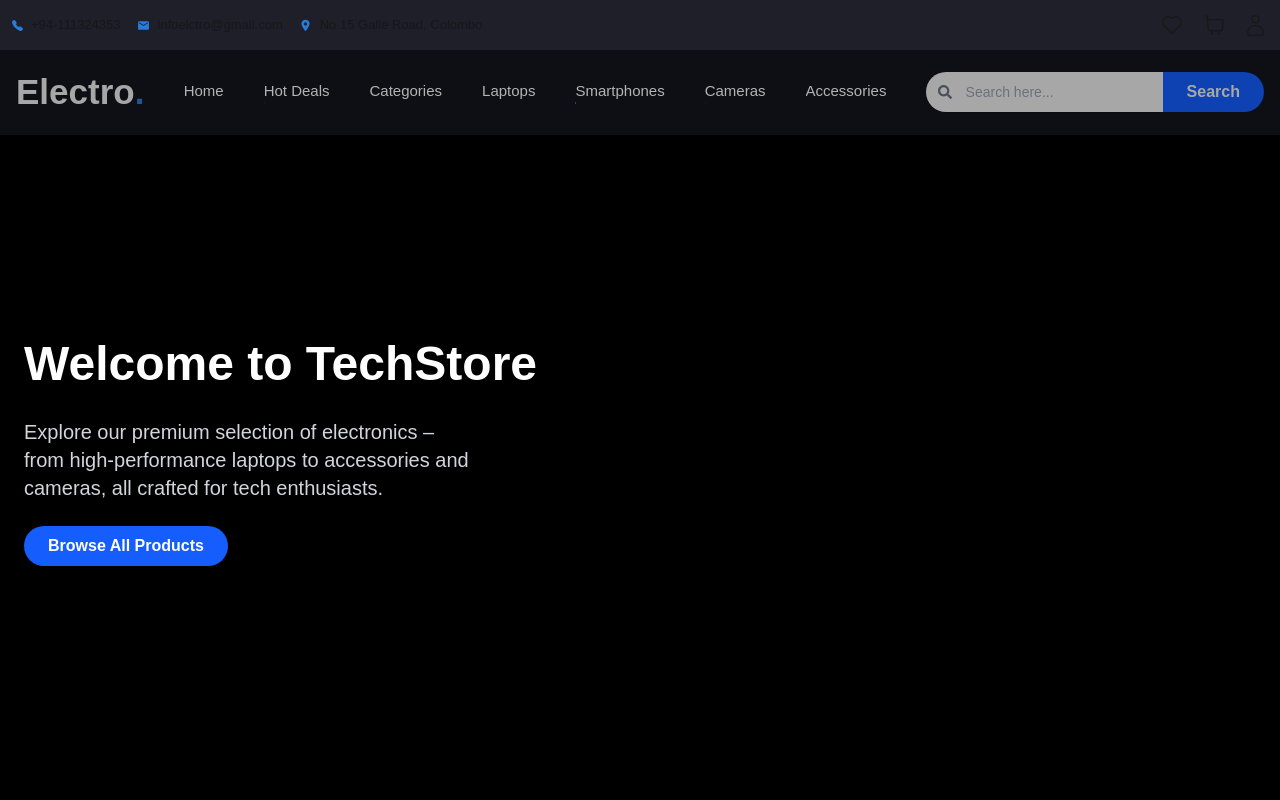
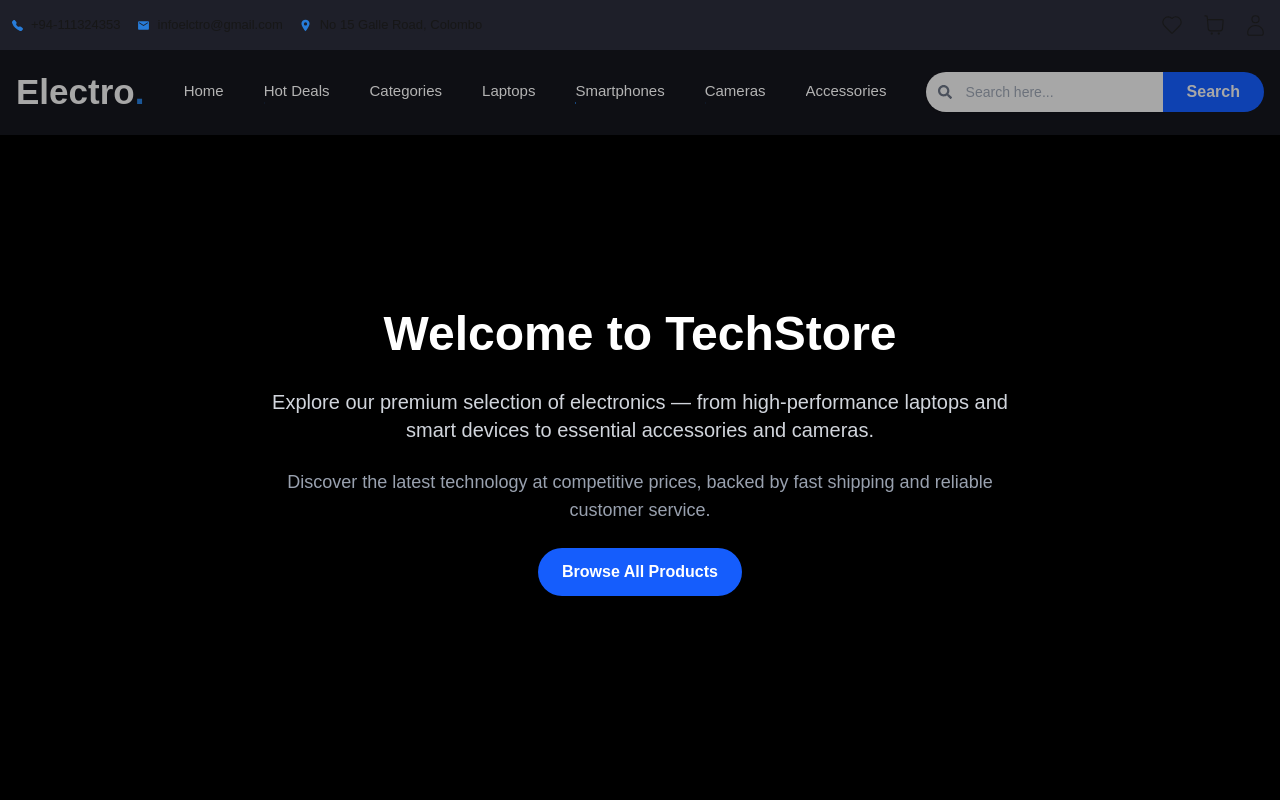
Before and after one commit to vidushalakshan/3D-Ecommerce, a Next.js app in the folder frontend/: page / in a window 1280 px wide. Shown: the top 800 px of the page. Built offline with nearby package versions, Linux system fonts and the light colour scheme.

Commit message:
updated background video

```diff
--- a/frontend/src/components/pages/Home/Home.jsx
+++ b/frontend/src/components/pages/Home/Home.jsx
@@ -2,8 +2,8 @@
 import { useState } from "react";
 
 const Home = () => {
-   const [isVideoLoaded, setIsVideoLoaded] = useState(false);
-  const videoSrc = "/video/background.mp4";
+  const [isVideoLoaded, setIsVideoLoaded] = useState(false);
+  const videoSrc = "/video/background.mp4"; // Adjust the path as necessary
 
   return (
     <section className="relative flex items-center justify-center h-screen bg-black overflow-hidden">
@@ -24,17 +24,24 @@ const Home = () => {
       <div className="absolute top-0 left-0 w-full h-full bg-black/30 z-0" />
 
       {/* Main Content */}
-      <div className="relative z-10 max-w-7xl w-full px-6 py-12 grid grid-cols-1 md:grid-cols-2 gap-10 items-center">
-        {/* Left Side: Text Content */}
-        <div className="text-white space-y-6">
+      <div className="relative z-10 w-full px-6 py-20 flex justify-center items-center">
+        {/* Content Container */}
+        <div className="text-center text-white flex flex-col justify-center items-center space-y-6 max-w-3xl">
           <h2 className="text-4xl md:text-5xl font-bold leading-tight">
             Welcome to TechStore
           </h2>
-          <p className="text-lg md:text-xl text-gray-300 max-w-md">
-            Explore our premium selection of electronics – from high-performance
-            laptops to accessories and cameras, all crafted for tech enthusiasts.
+
+          <p className="text-lg md:text-xl text-gray-300">
+            Explore our premium selection of electronics — from high-performance
+            laptops and smart devices to essential accessories and cameras.
           </p>
-          <button className="px-6 py-2 bg-blue-600 hover:bg-blue-700 text-white font-semibold rounded-full shadow-md transition">
+
+          <p className="text-base md:text-lg text-gray-400">
+            Discover the latest technology at competitive prices, backed by fast
+            shipping and reliable customer service.
+          </p>
+
+          <button className="px-6 py-3 bg-blue-600 hover:bg-blue-700 text-white font-semibold rounded-full shadow-lg transition duration-300">
             Browse All Products
           </button>
         </div>
```
Also changed, not shown: 1 other file (tests, documents, lock files or other folders).
